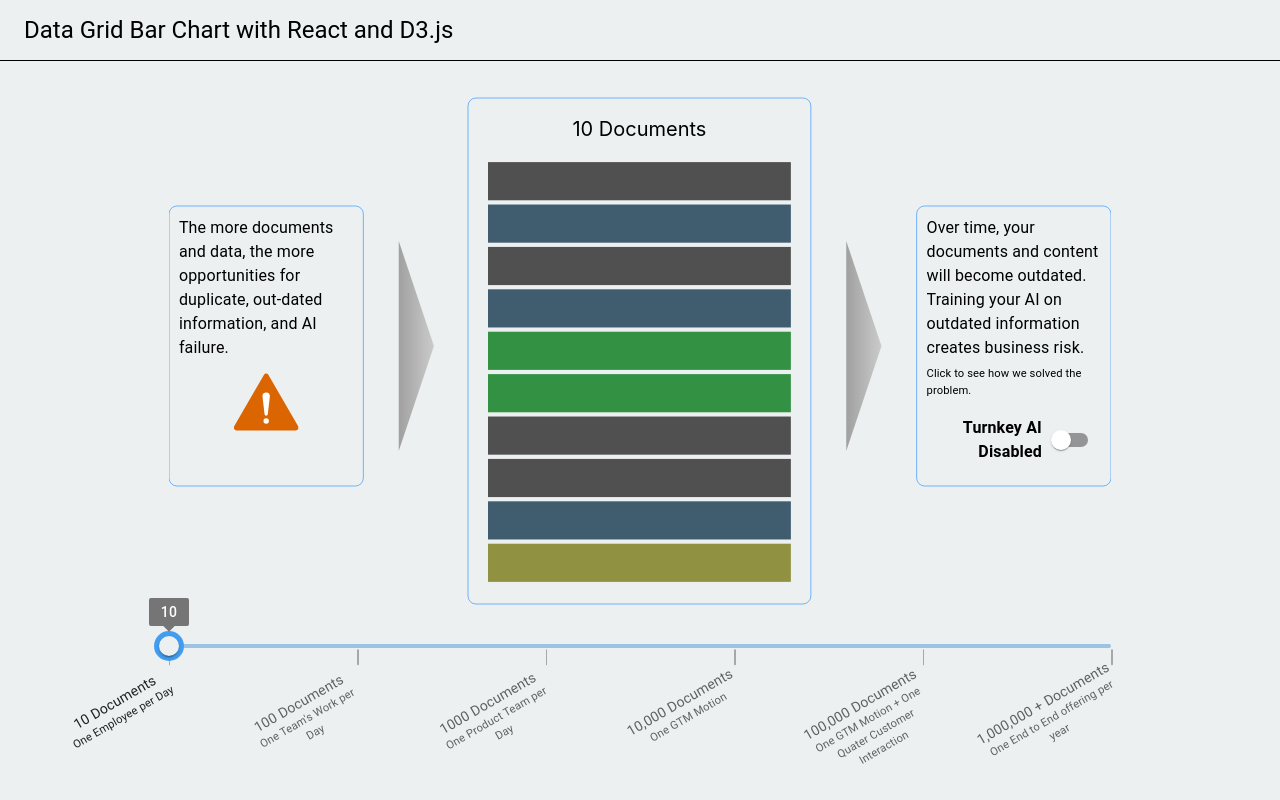
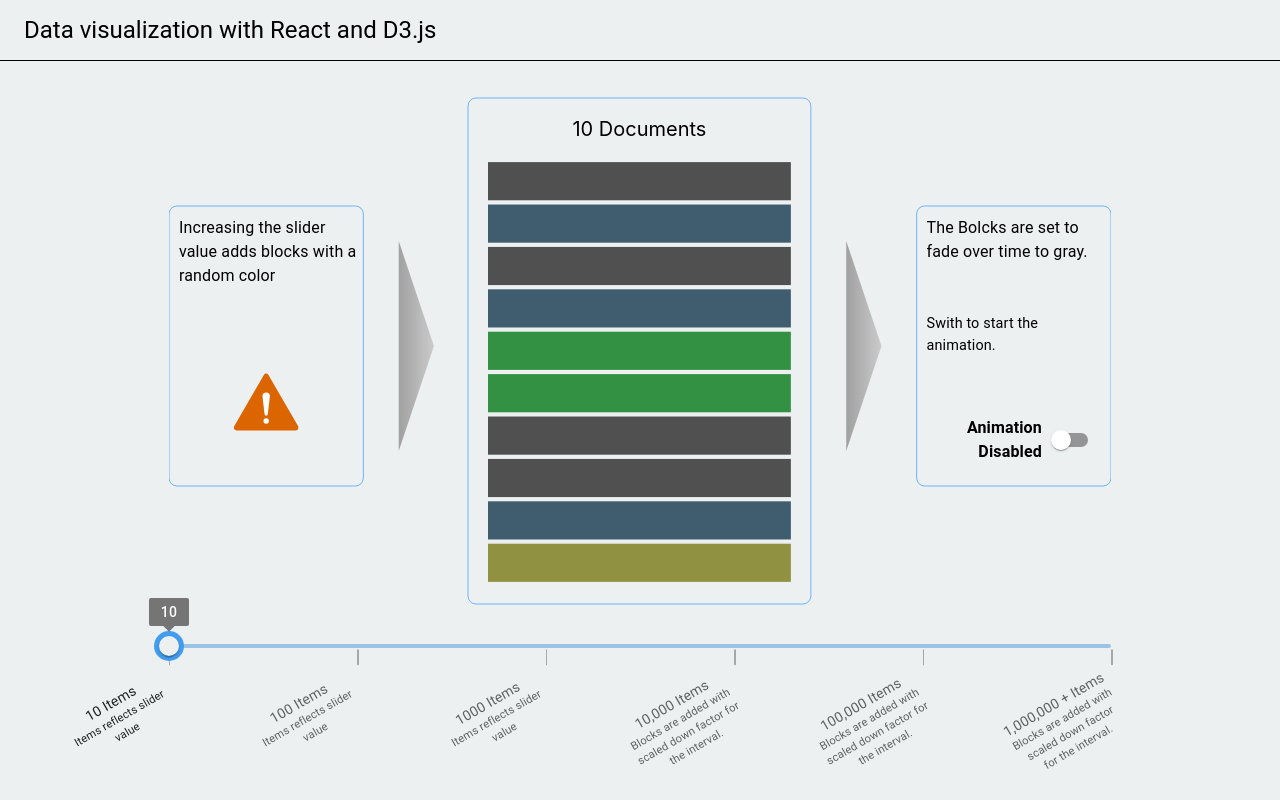
Before and after one commit to Pushpitha17/d3-block-visualizer, a React (Vite) app: page / in a window 1280 px wide. Built offline with nearby package versions, Linux system fonts and the light colour scheme.

Commit message:
changes for demo

```diff
--- a/src/Components/AnimationArea.jsx
+++ b/src/Components/AnimationArea.jsx
@@ -372,7 +372,7 @@ function AnimationArea() {
                 overflow: 'hidden'
               }}
 
-            >The more documents and data, the more opportunities for duplicate, out-dated information, and AI failure.</Typography>
+            >Increasing the slider value adds blocks with a random color </Typography>
           </Box>}
           {!dataEnabled && <Box sx={{
             maxWidth: (mainCordinates.x_block_start - 20) * 0.6,
@@ -392,17 +392,17 @@ function AnimationArea() {
                 flex: "0 0 auto"
               }}
 
-            >Over time, your documents and content will become outdated. Training your AI on outdated information creates business risk.</Typography>
+            >The Bolcks are set to fade over time to gray. </Typography>
             <Box sx={{ flex: "1 0 0", display: 'flex', alignItems: 'center' }}>
               <Typography
                 sx={{
                   maxWidth: (mainCordinates.x_block_start - 20) * 0.65,
-                  fontSize: '0.7rem',
+                  fontSize: '0.9rem',
                   wordBreak: "break-word",
                   overflow: 'hidden',
                 }}
 
-              >Click to see how we solved the problem.</Typography>
+              >Swith to start the animation.</Typography>
             </Box>
 
           </Box>}
--- a/src/Components/AppBar.jsx
+++ b/src/Components/AppBar.jsx
@@ -14,7 +14,7 @@ function AppBar() {
       }}
     >
       <Typography variant="h5" p={3}>
-        Data Grid Bar Chart with React and D3.js
+        Data visualization with React and D3.js
       </Typography>
     </Box>
   );
--- a/src/Components/DataSwitch.jsx
+++ b/src/Components/DataSwitch.jsx
@@ -26,7 +26,7 @@ const DataSwitch = () => {
       }}
       value={!switchState ? "start" : "end"}
       control={<Switch color="primary" checked={switchState} onClick={handleToggle} />}
-      label={!switchState ? "Turnkey AI Disabled" : "Turnkey AI Enabled"}
+      label={!switchState ? "Animation Disabled" : "Animation Enabled"}
       labelPlacement="start"
     />
   )
--- a/src/Data/marks.js
+++ b/src/Data/marks.js
@@ -8,38 +8,38 @@ const marks = [
   {
     value: width_of_section * 0,
     scaledValue: 10,
-    label: "10 Documents",
-    lable_secondary: "One Employee per Day",
+    label: "10 Items",
+    lable_secondary: "Items reflects slider value",
   },
   {
     value: width_of_section * 1,
     scaledValue: 100,
-    label: "100 Documents",
-    lable_secondary: "One Team's Work per Day",
+    label: "100 Items",
+    lable_secondary: "Items reflects slider value",
   },
   {
     value: width_of_section * 2,
     scaledValue: 1000,
-    label: "1000 Documents",
-    lable_secondary: "One Product Team per Day",
+    label: "1000 Items",
+    lable_secondary: "Items reflects slider value",
   },
   {
     value: width_of_section * 3,
     scaledValue: 1900, //increment 1 for 10
-    label: "10,000 Documents",
-    lable_secondary: "One GTM Motion",
+    label: "10,000 Items",
+    lable_secondary: "Blocks are added with scaled down factor for the interval.",
   },
   {
     value: width_of_section * 4,
     scaledValue: 2800,
-    label: "100,000 Documents",
-    lable_secondary: "One GTM Motion + One Quater Customer Interaction",
+    label: "100,000 Items",
+    lable_secondary: "Blocks are added with scaled down factor for the interval.",
   },
   {
     value: width_of_section * 5,
     scaledValue: 3800,
-    label: "1,000,000 + Documents",
-    lable_secondary: "One End to End offering per year",
+    label: "1,000,000 + Items",
+    lable_secondary: "Blocks are added with scaled down factor for the interval.",
   },
 ];
 
```
